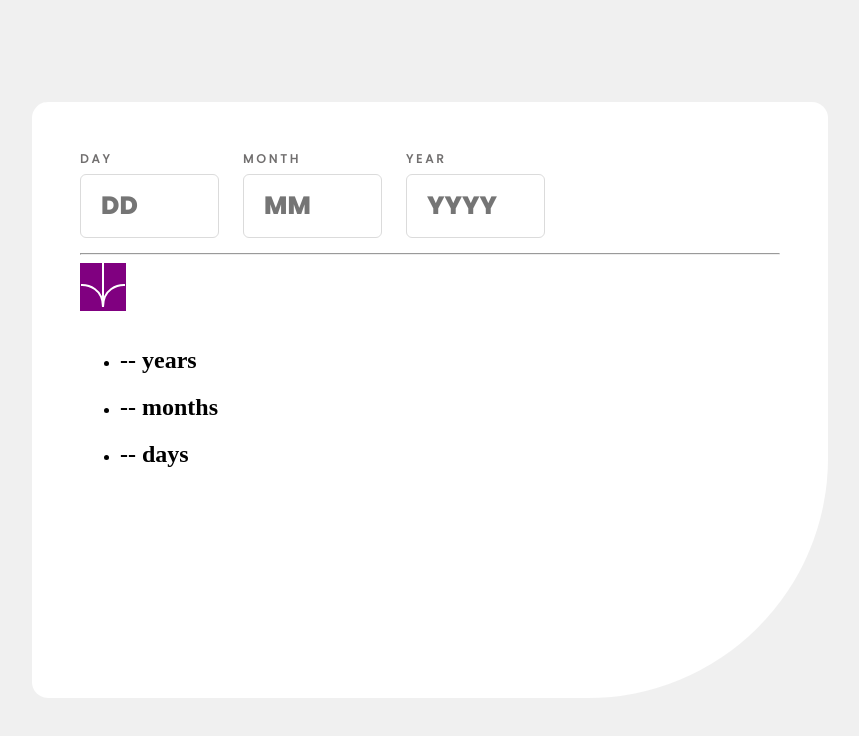
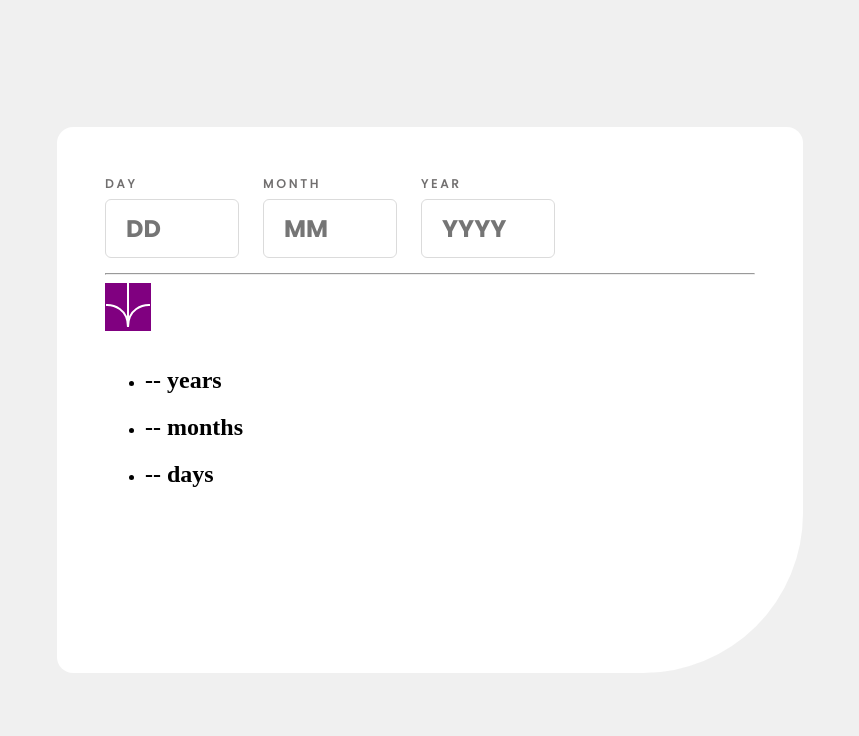
Before and after one commit to lucarl07/age-calculator-app, a React (Vite) app: page / in a window 1280 px wide. Shown: the top 736 px of the page, without its empty margins (210-1069 px from the left). Built offline with nearby package versions, Linux system fonts and the light colour scheme.

Commit message:
💄 feat: Change sizes at Container & Input.Field

```diff
--- a/src/components/Container/Container.module.css
+++ b/src/components/Container/Container.module.css
@@ -2,8 +2,8 @@
   display: flex;
   flex-direction: column;
   padding: 3rem;
-  width: 700px;
-  height: 500px;
-  border-radius: 1rem 1rem 15rem 1rem;
+  width: 650px;
+  height: 450px;
+  border-radius: 1rem 1rem 10rem 1rem;
   background-color: var(--white);
 }
--- a/src/components/Input/InputField/InputField.module.css
+++ b/src/components/Input/InputField/InputField.module.css
@@ -1,10 +1,10 @@
 .input {
-  width: 115px;
-  height: 60px;
+  width: 110px;
+  height: 55px;
   padding-left: 20px;
   border: 1px solid var(--light-grey);
   border-radius: 6px;
-  font-family: "Poppins Extra-Bold", sans-serif;
+  font-family: "Poppins Bold", sans-serif;
   font-weight: 700;
-  font-size: 25px;
+  font-size: 24px;
 }
```
